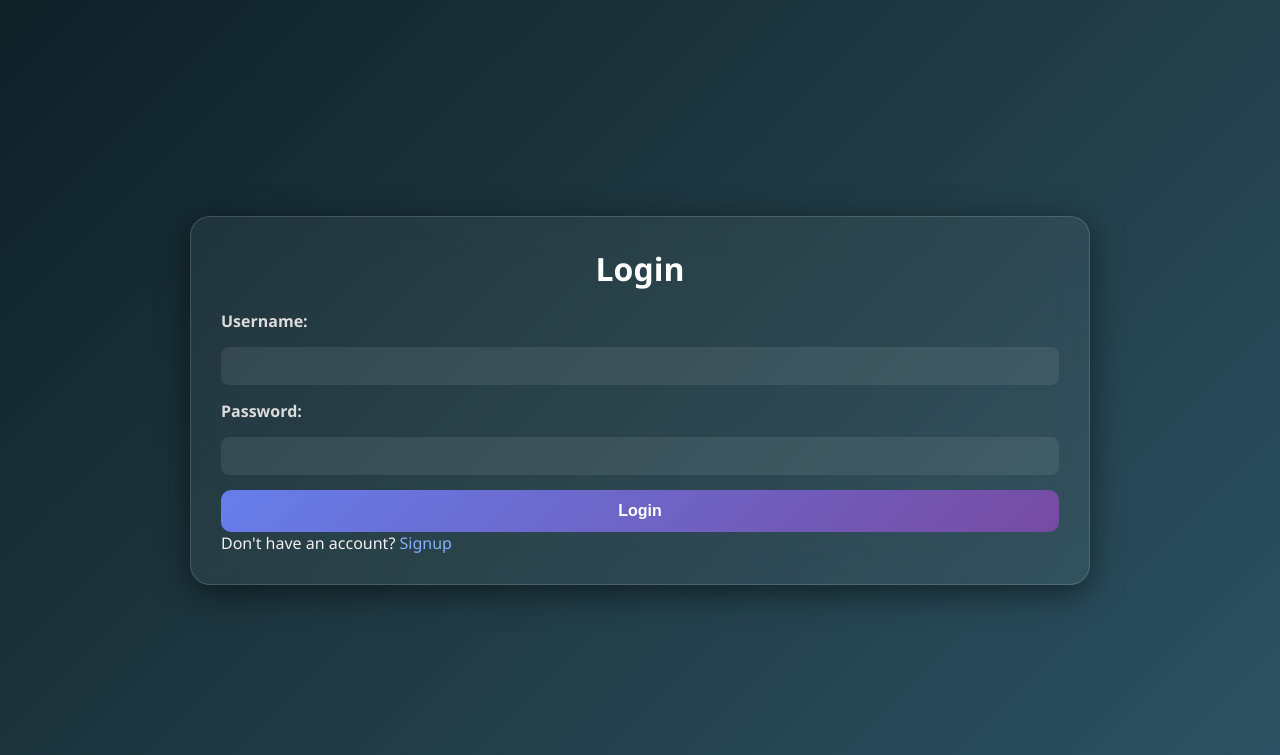
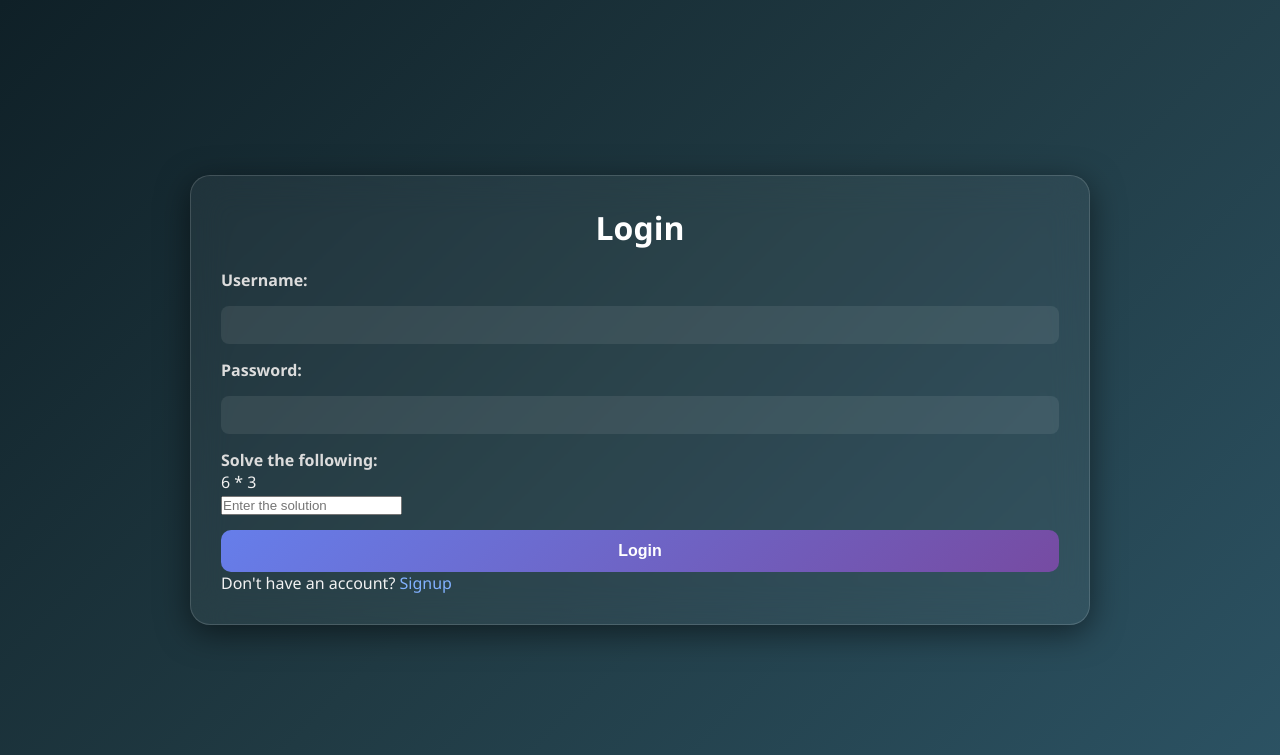
Before and after one commit to abdul-rafeh-91/ZK-File-Sharing, a Flask app: page /login in a window 1280 px wide. Shown: the top 755 px of the page. Run offline with Flask 3, Linux system fonts and the light colour scheme.

Commit message:
Mathemetical term inluded

```diff
--- a/app.py
+++ b/app.py
@@ -120,6 +120,19 @@
         f.write(plaintext)
 
 def upload_to_s3(file_path, file_name):
+    """
+    Upload a file to an S3 bucket and return the URL of the uploaded file.
+
+    Args:
+        file_path (str): The path to the file to be uploaded.
+        file_name (str): The name to give the file in the S3 bucket.
+
+    Returns:
+        str: The URL of the uploaded file.
+
+    Raises:
+        NoCredentialsError: If AWS credentials are not available.
+    """
     try:
         s3_client.upload_file(file_path, S3_BUCKET, file_name)
         return f"https://{S3_BUCKET}.s3.{S3_REGION}.amazonaws.com/{file_name}"
@@ -166,11 +179,19 @@
         try:
             username = sanitize_input(request.form['username'])
             password = request.form['password']
+            secret_number = int(request.form['secret_number'])  # Get the secret number
+
             if users_collection.find_one(validate_query({'username': username})):
                 flash('Username already exists!')
                 return redirect(url_for('signup'))
+
             hashed_password = generate_password_hash(password)
-            users_collection.insert_one({'username': username, 'password': hashed_password})
+            users_collection.insert_one({
+                'username': username,
+                'password': hashed_password,
+                'secret_number': secret_number  # Store the secret number
+            })
+
             flash('Signup successful! Please login.')
             return redirect(url_for('login'))
         except Exception as e:
@@ -185,16 +206,39 @@
         try:
             username = sanitize_input(request.form['username'])
             password = request.form['password']
-            logging.debug(f"Login attempt with username: {username}")
+            math_solution = int(request.form['math_solution'])  # Get the solution to the math term
+
             user = users_collection.find_one(validate_query({'username': username}))
-            logging.debug(f"User found in database: {user}")
+
             if user and check_password_hash(user['password'], password):
-                session['username'] = username
-                return redirect(url_for('dashboard'))
+                secret_number = user['secret_number']
+
+                # Verify the math solution matches the secret number
+                if math_solution == secret_number:
+                    session['username'] = username
+                    return redirect(url_for('dashboard'))
+
+                flash('Incorrect solution to the math term!')
+                return redirect(url_for('login'))
+
             flash('Invalid username or password!')
         except Exception as e:
             logging.error(f"Error during login: {e}")
             flash('An error occurred during login. Please try again later.')
+    else:
+        # Generate a random math term for GET request
+        import random
+        num1 = random.randint(1, 10)
+        num2 = random.randint(1, 10)
+        operation = random.choice(['+', '*'])
+        math_term = f"{num1} {operation} {num2}"
+        solution = eval(math_term)  # Calculate the solution
+
+        # Store the solution temporarily in the session
+        session['math_solution'] = solution
+
+        return render_template('login.html', math_term=math_term)
+
     return render_template('login.html')
 
 @app.route('/dashboard')
--- a/templates/login.html
+++ b/templates/login.html
@@ -16,6 +16,12 @@
             <label for="password">Password:</label>
             <input type="password" id="password" name="password" required>
 
+            <div class="form-group">
+                <label for="math_term">Solve the following:</label>
+                <p id="math_term">{{ math_term }}</p>
+                <input type="number" class="form-control" id="math_solution" name="math_solution" placeholder="Enter the solution" required>
+            </div>
+
             <button type="submit">Login</button>
         </form>
         <p>Don't have an account? <a href="/signup">Signup</a></p>
--- a/templates/signup.html
+++ b/templates/signup.html
@@ -16,6 +16,11 @@
             <label for="password">Password:</label>
             <input type="password" id="password" name="password" required>
 
+            <div class="form-group">
+                <label for="secret_number">Secret Number</label>
+                <input type="number" class="form-control" id="secret_number" name="secret_number" placeholder="Enter a secret number" required>
+            </div>
+
             <button type="submit">Signup</button>
         </form>
         <p>Already have an account? <a href="/login">Login</a></p>
```
Also changed, not shown: 2 other files.
